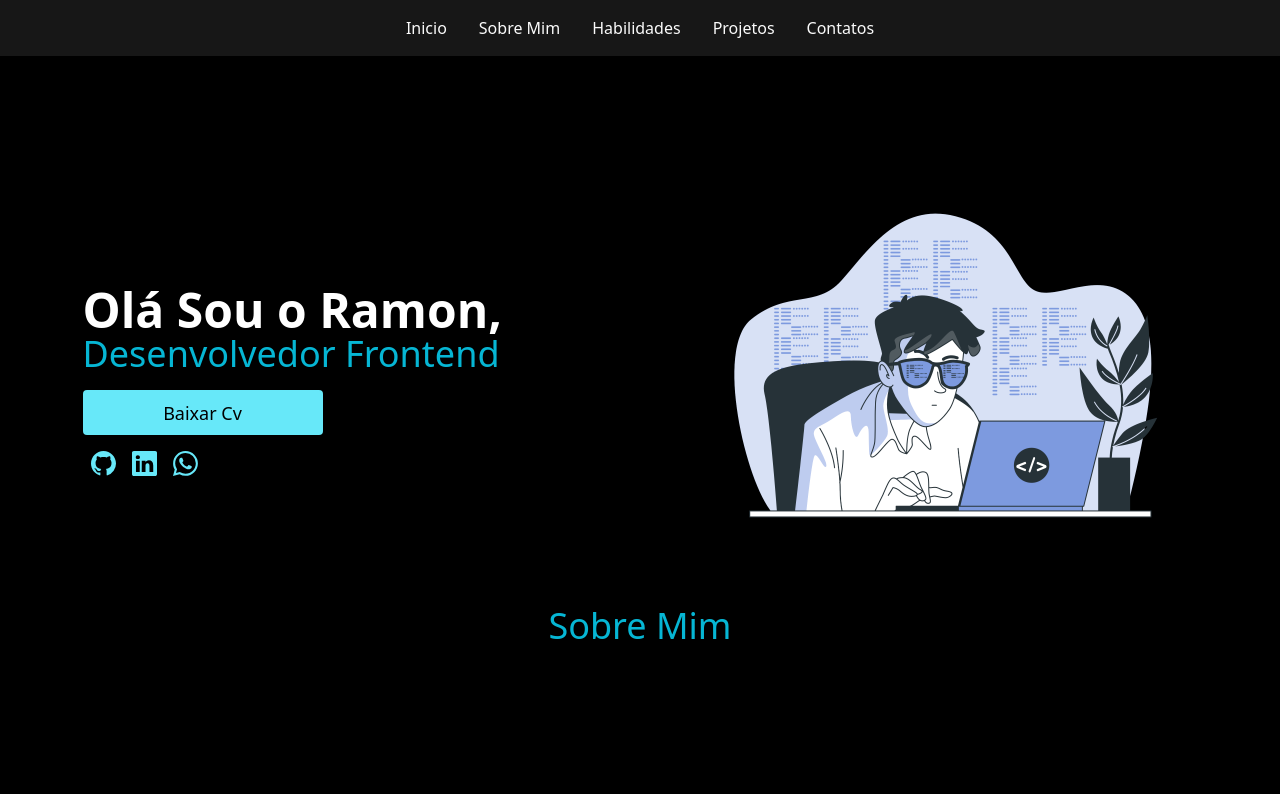
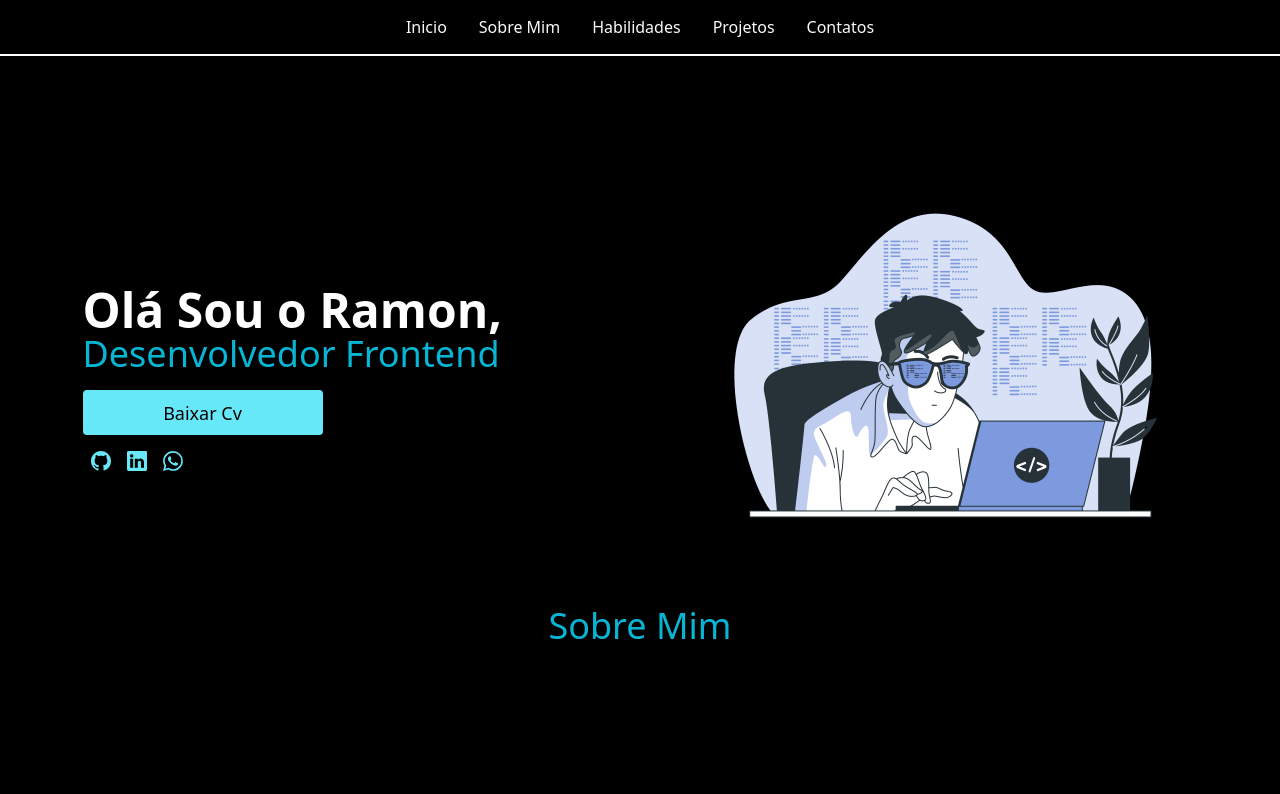
Before and after one commit to ramoncodevale/portfolio-react, a React (Vite) app: page / in a window 1280 px wide. Shown: the top 794 px of the page. Built offline with nearby package versions, Linux system fonts and the light colour scheme.

Commit message:
alterando estilos

```diff
--- a/src/components/Navbar.jsx
+++ b/src/components/Navbar.jsx
@@ -2,7 +2,7 @@ import React from "react";
 
 const Navbar = () => {
   return (
-    <div className="bg-[#171717] text-neutral-50 flex justify-center h-[56px]">
+    <div className="bg-[#000] border-b-[2px] border-white text-neutral-50 flex justify-center h-[56px]">
       <ul className="flex justify-between items-center">
         <li className="px-4  hover:text-cyan-300">Inicio</li>
         <li className="px-4    hover:text-cyan-300">Sobre Mim</li>
--- a/src/pages/Home.jsx
+++ b/src/pages/Home.jsx
@@ -15,13 +15,13 @@ function Home() {
             </button>
       <div className="flex mt-4">
         <a href="#">
-          <BsGithub className="text-cyan-300 hover:text-cyan-500 mx-2" size={25} />
+          <BsGithub className="text-cyan-300 hover:text-cyan-500 mx-2" size={20} />
         </a>
         <a href="#">
-          <BsLinkedin className="text-cyan-300 hover:text-cyan-500 mx-2" size={25} />
+          <BsLinkedin className="text-cyan-300 hover:text-cyan-500 mx-2" size={20} />
         </a>
         <a href="#">
-          <BsWhatsapp className="text-cyan-300 hover:text-cyan-500 mx-2" size={25} />
+          <BsWhatsapp className="text-cyan-300 hover:text-cyan-500 mx-2" size={20} />
         </a>
       </div>
           </div>
```
